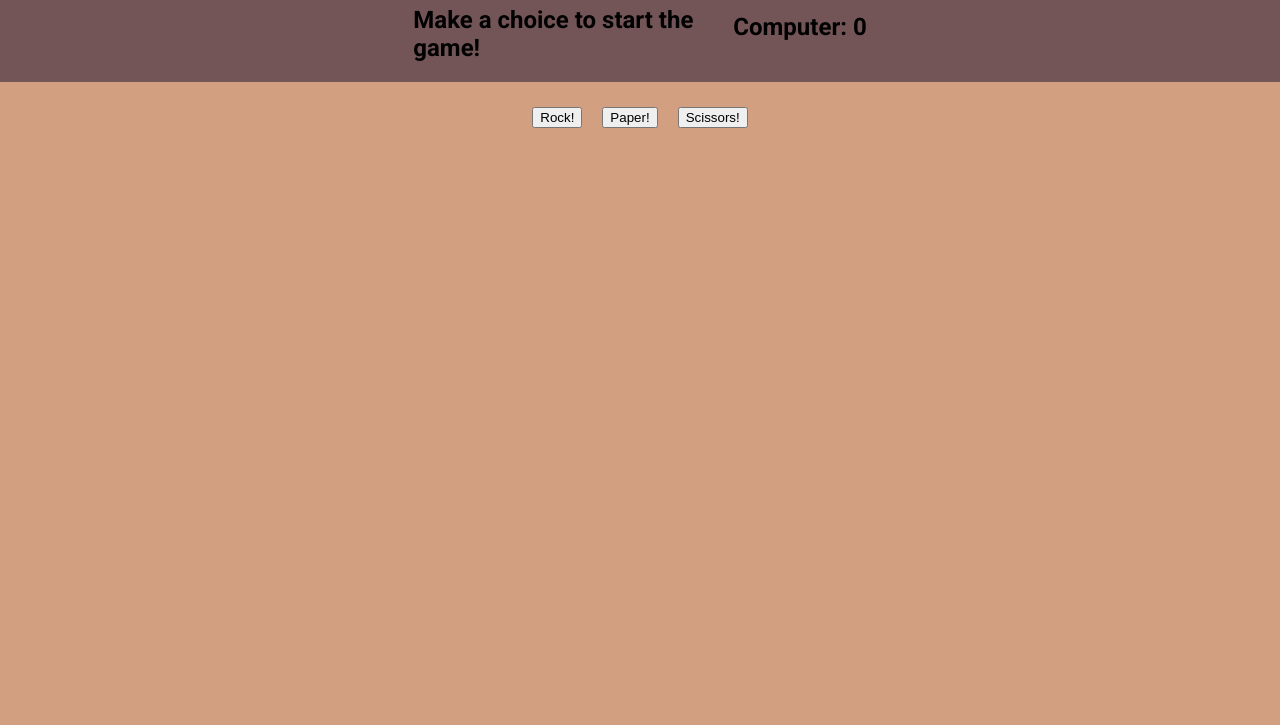
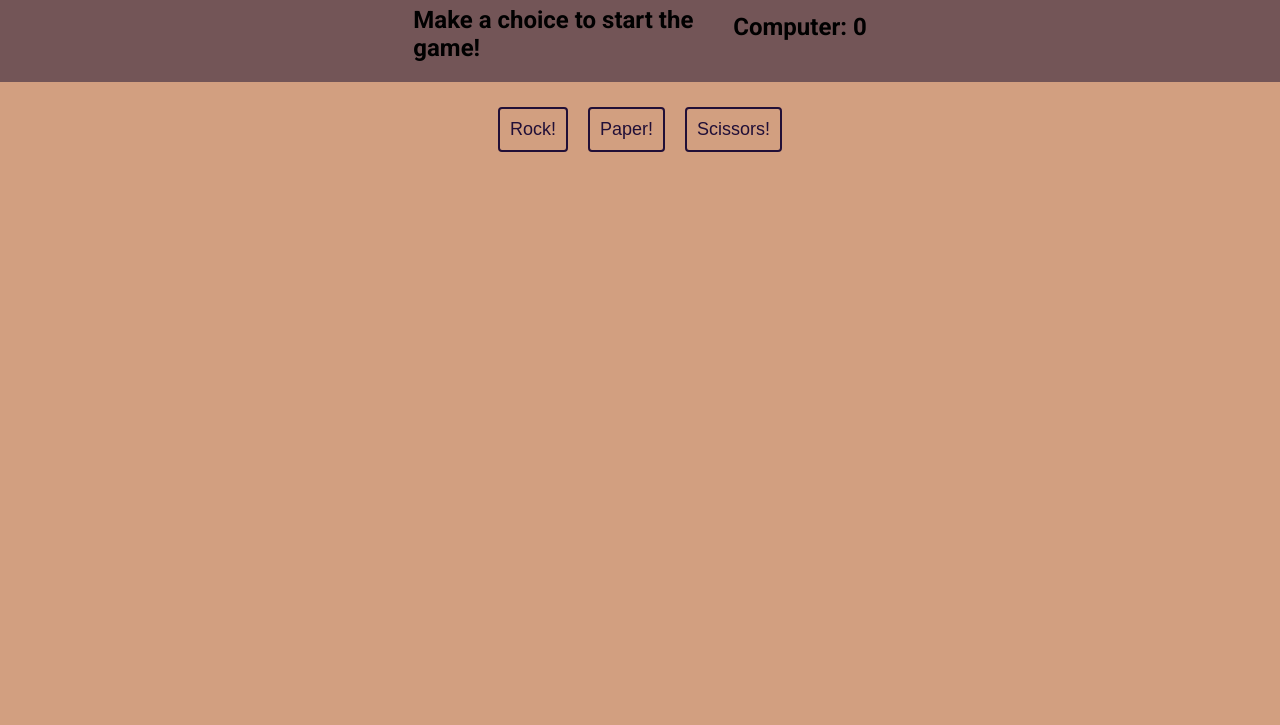
Before and after one commit to Fearless-Badger/odin-rock-paper-scissors, a plain HTML site: page index.html in a window 1280 px wide. Shown: the part 75-800 px from the top of the page. Drawn offline with Linux system fonts and the light colour scheme.

Commit message:
Style buttons

```diff
--- a/style.css
+++ b/style.css
@@ -1,6 +1,6 @@
 html{
     box-sizing: border-box;
-    font-family: 'Roboto';
+    font-family: 'Roboto', sans-serif;
 }
 
 *,
@@ -36,3 +36,21 @@ body{
     align-items: center;
     gap: 20px;
 }
+
+button{
+    border: 2px solid #210F37;
+    text-decoration: none;
+    border-radius: 4px;
+    background-color: #D29F80;
+    text-align: center;
+    font-size: large;
+    color: #210F37;
+    padding: 10px;
+    transition-duration: 0.3s;
+    cursor: pointer;
+}
+
+button:hover{
+    background-color: #210F37;
+    color: #D29F80;
+}
```
